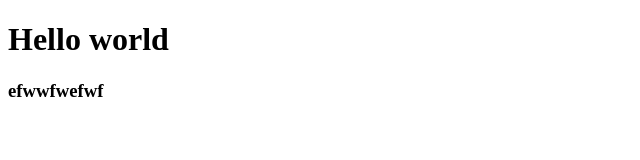
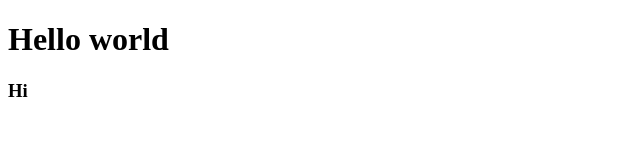
Before and after one commit to Di14Gi/Studies, a plain HTML site: page Project/index.html in a window 1280 px wide. Shown: the full height of the page, 0-640 px from the left. Drawn offline with Linux system fonts and the light colour scheme.

Commit message:
change index.html

```diff
--- a/Project/index.html
+++ b/Project/index.html
@@ -12,7 +12,7 @@
         Hello world
     </h1>
     <h3>
-        efwwfwefwf
+      Hi
     </h3>
     <script src="main.js"></script>
 </body>
```
